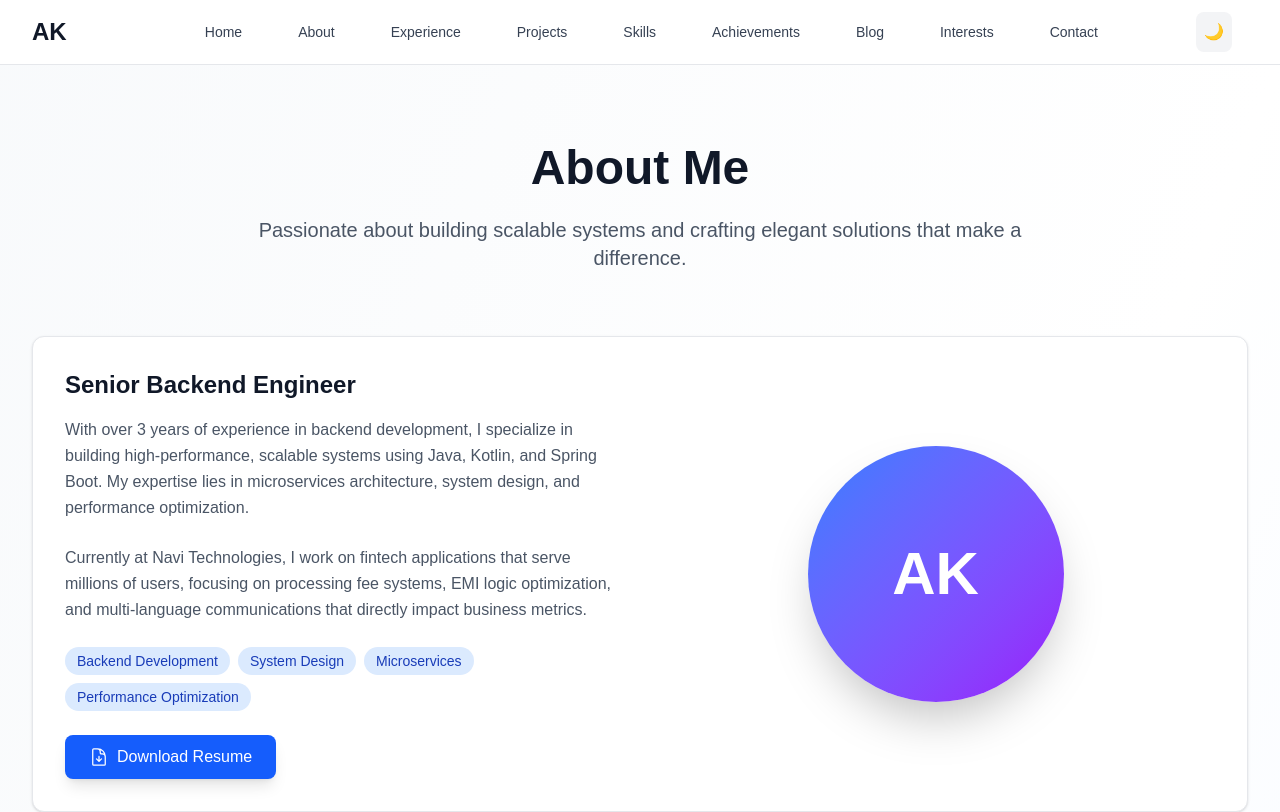
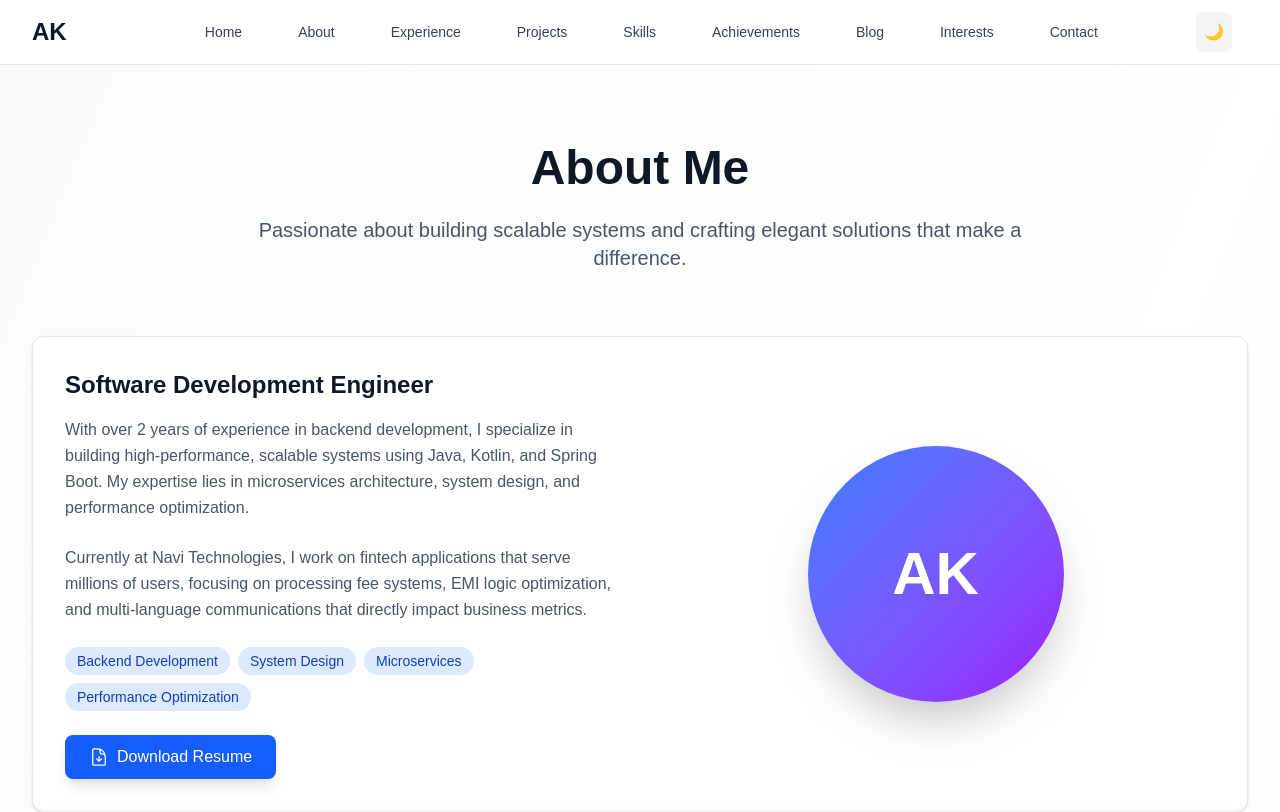
Before and after one commit to Anupam0401/anupam-portfolio, a Next.js app: page /about in a window 1280 px wide. Shown: the top 812 px of the page. Built offline with nearby package versions, Linux system fonts and the light colour scheme.

Commit message:
refactor: update job title and experience details across portfolio components

```diff
--- a/src/app/about/page.tsx
+++ b/src/app/about/page.tsx
@@ -48,10 +48,10 @@ const AboutPage = () => {
               <div className="grid grid-cols-1 lg:grid-cols-2 gap-8 items-center">
                 <div>
                   <h2 className="text-2xl font-semibold text-gray-900 dark:text-white mb-4">
-                    Senior Backend Engineer
+                    Software Development Engineer
                   </h2>
                   <p className="text-gray-600 dark:text-gray-400 mb-6 leading-relaxed">
-                    With over 3 years of experience in backend development, I specialize in building
+                    With over 2 years of experience in backend development, I specialize in building
                     high-performance, scalable systems using Java, Kotlin, and Spring Boot. My expertise
                     lies in microservices architecture, system design, and performance optimization.
                   </p>
--- a/src/app/projects/page.tsx
+++ b/src/app/projects/page.tsx
@@ -311,21 +311,23 @@ const ProjectsPage = () => {
 
           {/* Projects Grid */}
           <motion.div
-            className="grid grid-cols-1 md:grid-cols-2 lg:grid-cols-3 gap-8"
+            className="space-y-8"
             variants={containerVariants}
             initial="hidden"
             animate="visible"
           >
-            {filteredProjects.map((project, index) => (
-              <div key={project.id} className="relative">
-                <ProjectCard project={project} index={index} />
-                <AnimatePresence>
-                  {selectedProject === project.id && (
-                    <ProjectDetails project={project} />
-                  )}
-                </AnimatePresence>
-              </div>
-            ))}
+            <div className="grid grid-cols-1 md:grid-cols-2 lg:grid-cols-3 gap-8">
+              {filteredProjects.map((project, index) => (
+                <ProjectCard key={project.id} project={project} index={index} />
+              ))}
+            </div>
+
+            {/* Project Details - Rendered outside grid */}
+            <AnimatePresence>
+              {selectedProject && (
+                <ProjectDetails project={filteredProjects.find(p => p.id === selectedProject)} />
+              )}
+            </AnimatePresence>
           </motion.div>
 
           {/* Project Stats */}
--- a/src/components/layout/Footer.tsx
+++ b/src/components/layout/Footer.tsx
@@ -49,7 +49,7 @@ const Footer = () => {
                 Anupam Kumar
               </h3>
               <p className="text-gray-600 dark:text-gray-400 mb-6 max-w-md">
-                Senior Backend Engineer passionate about building scalable systems and elegant solutions.
+                Software Engineer passionate about building scalable systems and elegant solutions.
                 Specializing in Java, Kotlin, and Spring Boot.
               </p>
               <div className="flex space-x-4">
--- a/src/components/layout/Navigation.tsx
+++ b/src/components/layout/Navigation.tsx
@@ -1,6 +1,6 @@
 'use client'
 
-import React, { useState } from 'react'
+import React, { useState, useEffect } from 'react'
 import Link from 'next/link'
 import { motion, AnimatePresence } from 'framer-motion'
 import { Bars3Icon, XMarkIcon } from '@heroicons/react/24/outline'
@@ -9,7 +9,12 @@ import { cn } from '@/lib/utils'
 
 const Navigation = () => {
   const [isOpen, setIsOpen] = useState(false)
+  const [mounted, setMounted] = useState(false)
   const { theme, setTheme } = useTheme()
+
+  useEffect(() => {
+    setMounted(true)
+  }, [])
 
   const navItems = [
     { name: 'Home', href: '/' },
@@ -70,7 +75,7 @@ const Navigation = () => {
               whileHover={{ scale: 1.1 }}
               whileTap={{ scale: 0.9 }}
             >
-              {theme === 'dark' ? '☀️' : '🌙'}
+              {!mounted ? '🌙' : theme === 'dark' ? '☀️' : '🌙'}
             </motion.button>
 
             {/* Mobile menu button */}
--- a/src/components/sections/HeroSection.tsx
+++ b/src/components/sections/HeroSection.tsx
@@ -202,7 +202,7 @@ const HeroSection = () => {
 
         {/* Scroll Indicator */}
         <motion.div
-          className="absolute bottom-4 left-1/2 transform -translate-x-1/2 z-10"
+          className="absolute bottom left-1/2 transform -translate-x-1/2 z-10"
           initial={{ opacity: 0, y: 20 }}
           animate={{ opacity: 1, y: 0 }}
           transition={{ duration: 0.6, delay: 1.5 }}
```
